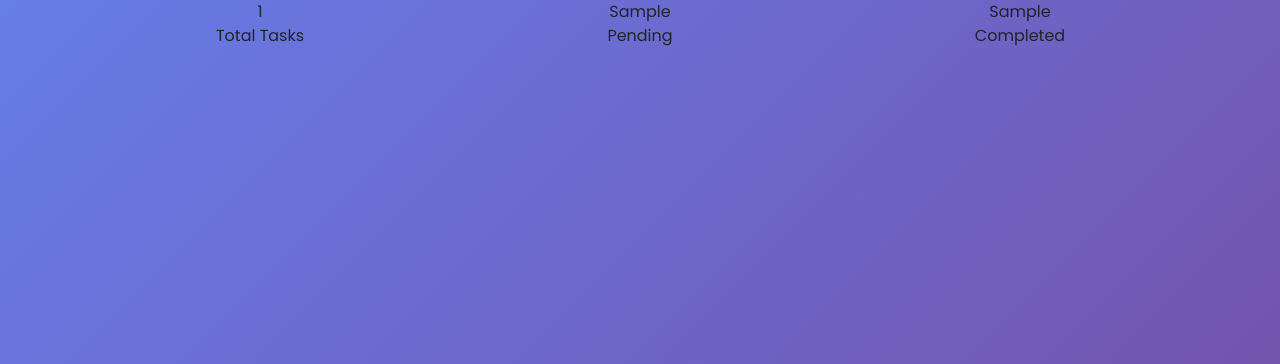
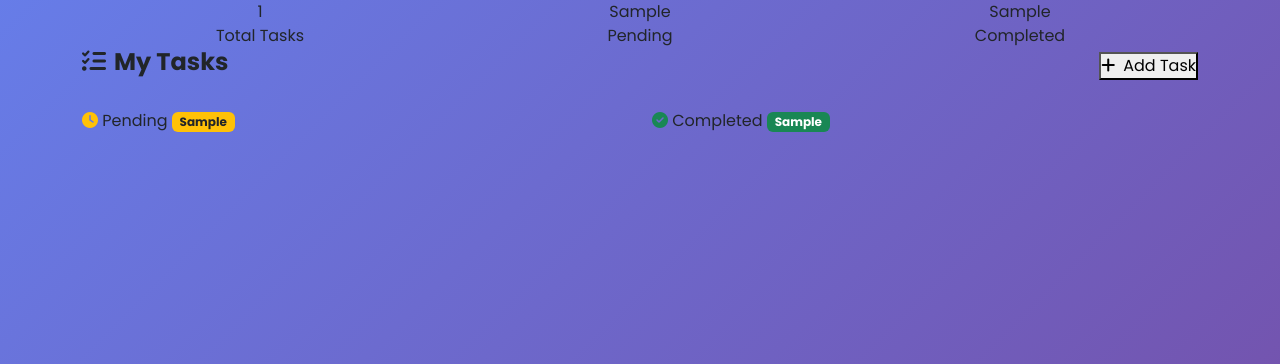
Before and after one commit to POSHANMS/todo-app-flask, a Flask app: template templates/tasks.html in a window 1280 px wide. Shown: the part 56-420 px from the top of the page. Run offline with Flask 3, Linux system fonts and the light colour scheme; the template is opened without the code that fills it: most values are stand-ins (such as "Sample title", 1, 10 or a date in 2020).

Commit message:
Add main content area and section titles to tasks.html

```diff
--- a/templates/tasks.html
+++ b/templates/tasks.html
@@ -73,6 +73,51 @@
           </div>
         </div>
       </div>
+
+      <!-- Main content area -->
+      <div class="container" mt-4>
+        <!-- Top row - heading and add task button -->
+        <div class="d-flex justify-content-between align-items-center mb-4">
+          <!-- Page heading -->
+          <h4 class="fw-bold text-dark">
+            <i class="fas fa-tasks me-2"></i>My Tasks
+          </h4>
+
+          <!-- Add task button - opens modal -->
+          <button
+            class="btn-add-task"
+            data-bs-toggle="modal"
+            data-bs-target="#taskModal"
+          >
+            <i class="fas fa-plus me-2"></i>Add Task
+          </button>
+        </div>
+
+        <!-- Two sections side by side on desktop -->
+        <div class="row">
+          <!-- Left side - Pending tasks -->
+          <div class="col-lg-6 mb-4">
+            <!-- Pending section title -->
+            <div class="section-title">
+              <i class="fas fa-clock text-warning"></i>
+              Pending
+              <span class="badge bg-warning text-dark"
+                >{{ pending_tasks }}</span
+              >
+            </div>
+          </div>
+
+          <!-- Right side - Completed tasks -->
+          <div class="col-lg-6 mb-4">
+            <!-- Completed section title -->
+            <div class="section-title">
+              <i class="fas fa-check-circle text-success"></i>
+              Completed
+              <span class="badge bg-success">{{ completed_tasks }}</span>
+            </div>
+          </div>
+        </div>
+      </div>
     </div>
   </body>
 </html>
```
